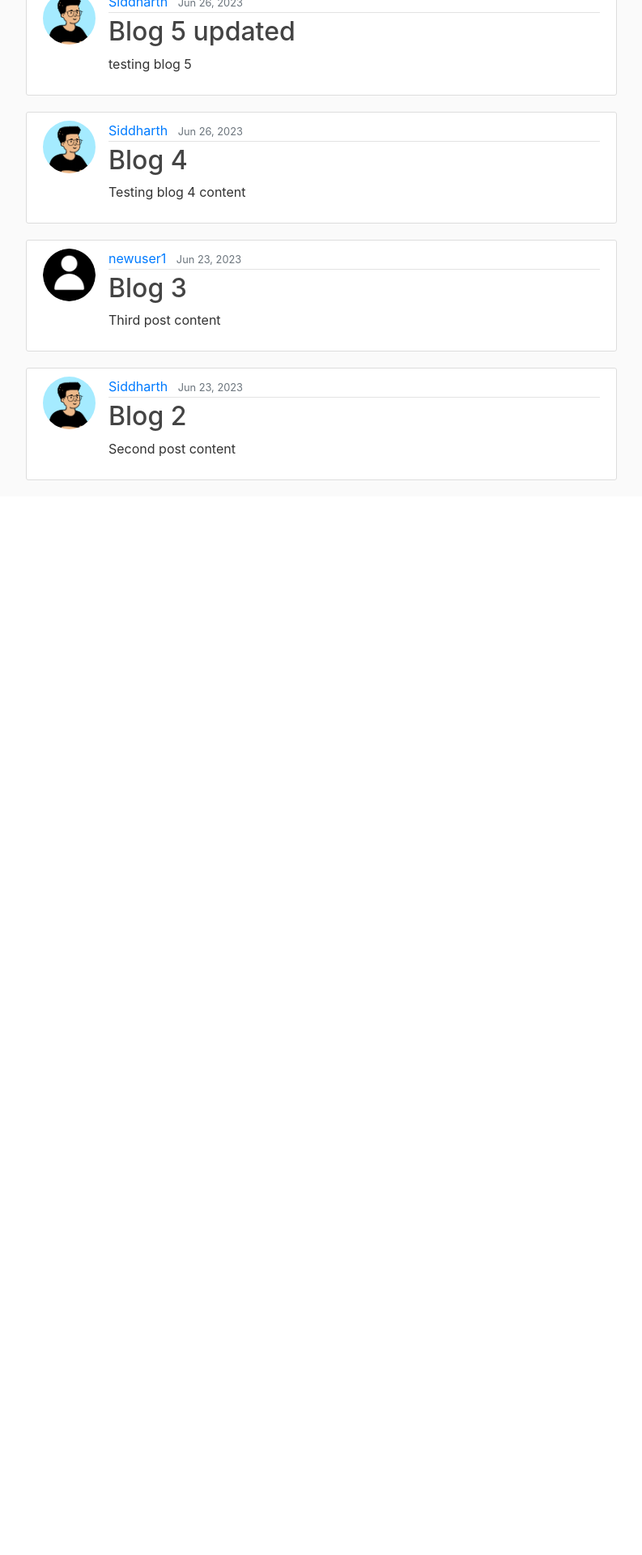
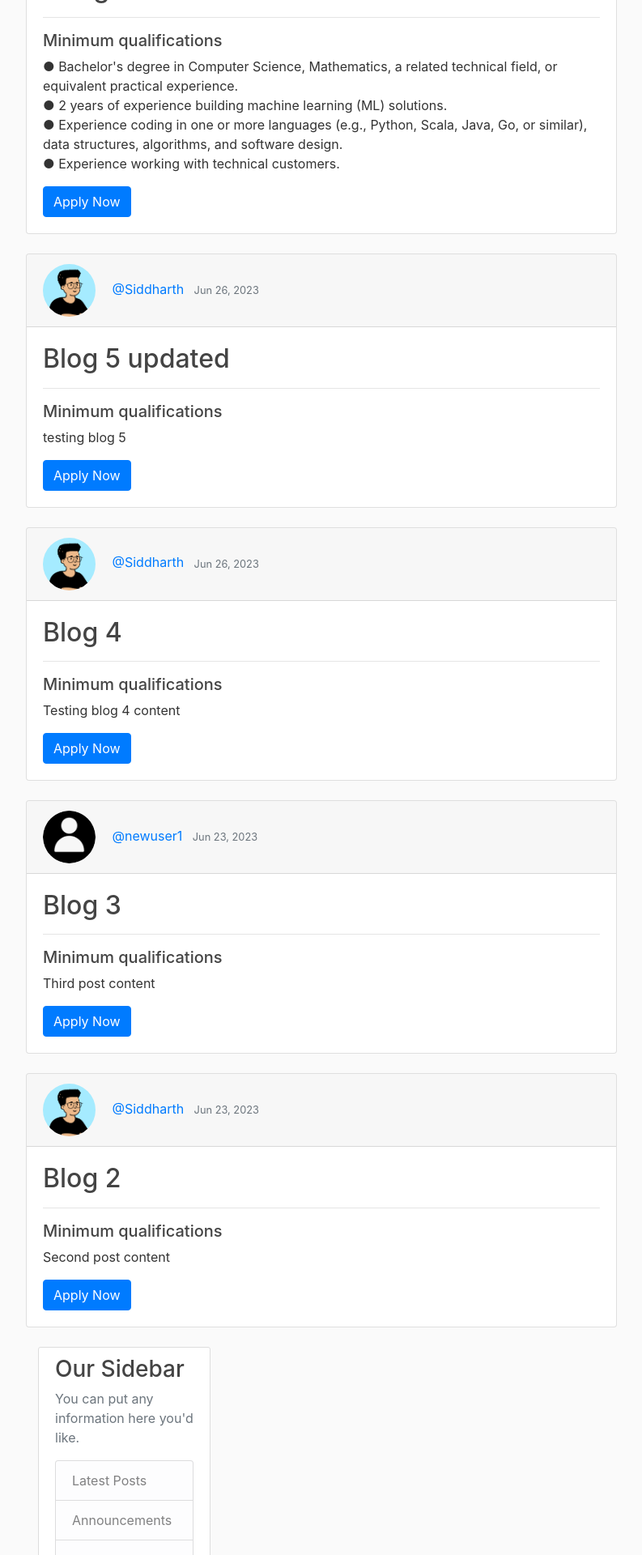
Before and after one commit to SiddharthJali/UniHelp, a Django app: page /home/ in a window 1280 px wide. Shown: the part 600-2520 px from the top of the page at 81% size, without its empty margins (53-846 px from the left). Before the commit the page ends 1193 px from the top, so only its background shows below. Run offline with Django 4.2, Linux system fonts and the light colour scheme; data comes from the database, SQL or seed files in the repository; both versions use the stored data as it was after the commit; some libraries are stand-ins or nearby versions.

Commit message:
contactUpdate

```diff
--- a/blog/templates/blog/home.html
+++ b/blog/templates/blog/home.html
@@ -1,7 +1,8 @@
 {% extends "blog/base.html" %}
 {% block content %}
+<div>
     {% for post in posts %}
-    <article class="media content-section">
+    <!-- <article class="media content-section">
         <img class="rounded-circle article-img" src="{{ post.author.profile.image.url }}">
         <div class="media-body">
             <div class="article-metadata">
@@ -11,8 +12,38 @@
             <h2><a class="article-title" href="{% url 'post-detail' post.id %}">{{ post.title }}</a></h2>
             <p class="article-content">{{ post.content }}</p>
         </div>
-    </article>
+    </article> -->
+    <div class="card text-left">
+        <div class="card-header">
+            <img class="rounded-circle article-img" src="{{ post.author.profile.image.url }}">
+            <a class="mr-2" href="{% url 'user-posts' post.author.username %}">@{{ post.author }}</a>
+            <small class="text-muted">{{ post.date_posted|date:"M d, Y" }}</small>
+        </div>
+        <div class="card-body">
+            <h2><a class="article-title" href="{% url 'post-detail' post.id %}">{{ post.title }}</a></h2>
+            <hr>
+            <h5>Minimum qualifications</h5>
+            <p class="article-content">{{ post.content }}</p>
+            <a href="#" class="btn btn-primary">Apply Now</a>
+        </div>
+    </div>
+    &nbsp;
+    &nbsp;
     {% endfor %}
+</div>
+<div class="col-md-4">
+    <div class="content-section">
+        <h3>Our Sidebar</h3>
+        <p class='text-muted'>You can put any information here you'd like.
+        <ul class="list-group">
+            <li class="list-group-item list-group-item-light">Latest Posts</li>
+            <li class="list-group-item list-group-item-light">Announcements</li>
+            <li class="list-group-item list-group-item-light">Calendars</li>
+            <li class="list-group-item list-group-item-light">etc</li>
+        </ul>
+        </p>
+    </div>
+</div>
 {% if is_paginated %}
 
 {% if page_obj.has_previous %}
```
Also changed, not shown: blog/templates/blog/solutionFinder.html (line endings or trailing spaces), db.sqlite3, media/profile_pics/Google-Logo-PNG-Images.png (added). Lines whose indentation alone changed are shown as unchanged.
